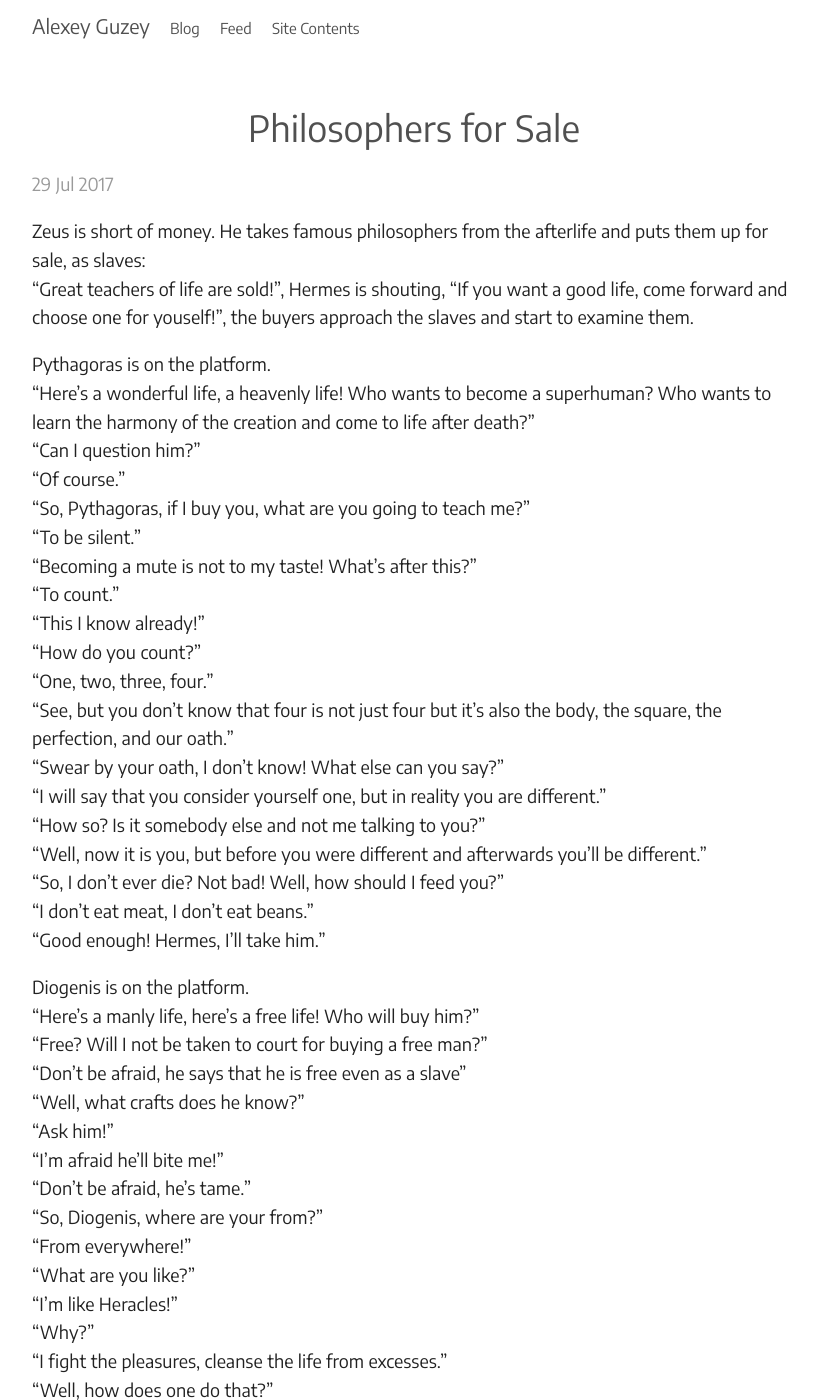
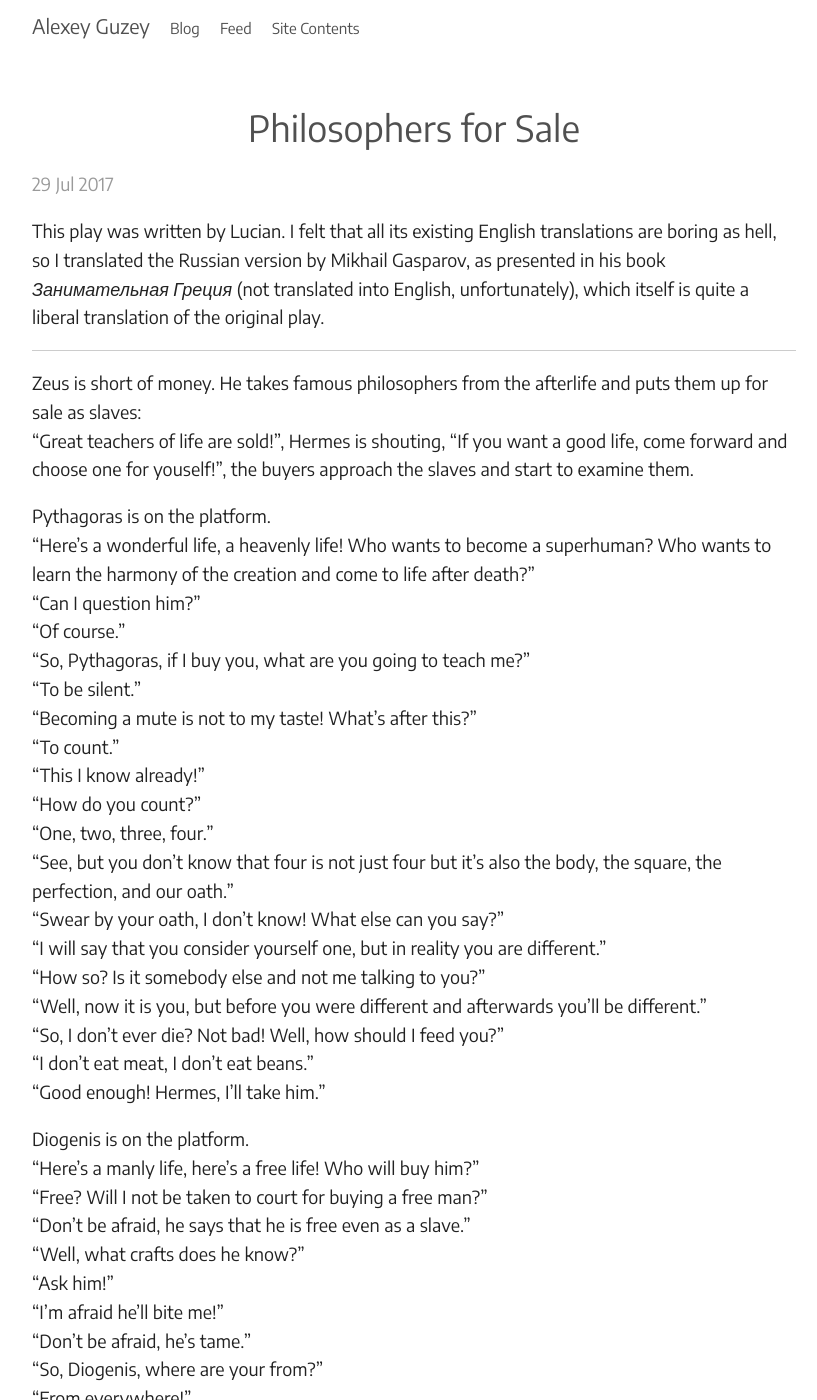
Before and after one commit to guzey/guzey.github.io1, a Jekyll site: the page built from _posts/2017-07-29-philosophers-for-sale.md, in a window 1280 px wide and 1400 px high. Shown: the whole window, without its empty margins (226-1043 px from the left). Built offline with Jekyll 4.4.1, drawn with Linux system fonts in a browser that asks for light colours; comment, search, counter and statistics services are not loaded; a style sheet for code colours, icons or effects is not loaded; some of the changed text lies outside the part shown.

Commit message:
typos in philosophers for sale and android posts

```diff
--- a/_posts/2017-07-29-philosophers-for-sale.md
+++ b/_posts/2017-07-29-philosophers-for-sale.md
@@ -3,7 +3,11 @@
 title: Philosophers for Sale
 ---
 
-Zeus is short of money. He takes famous philosophers from the afterlife and puts them up for sale, as slaves:
+This play was written by Lucian. I felt that all its existing English translations are boring as hell, so I translated the Russian version by Mikhail Gasparov, as presented in his book *Занимательная Греция* (not translated into English, unfortunately), which itself is quite a liberal translation of the original play.
+
+---
+
+Zeus is short of money. He takes famous philosophers from the afterlife and puts them up for sale as slaves:
 "Great teachers of life are sold!", Hermes is shouting, "If you want a good life, come forward and choose one for youself!", the buyers approach the slaves and start to examine them.
 
 Pythagoras is on the platform.
@@ -29,7 +33,7 @@
 Diogenis is on the platform.
 "Here's a manly life, here's a free life! Who will buy him?"
 "Free? Will I not be taken to court for buying a free man?"
-"Don't be afraid, he says that he is free even as a slave"
+"Don't be afraid, he says that he is free even as a slave."
 "Well, what crafts does he know?"
 "Ask him!"
 "I'm afraid he'll bite me!"
@@ -46,7 +50,6 @@
 "Take him!"
 
 "And here's two lifes at once, one wiser than the other! Who wants them?"
-<!--excerpt-->
 "What is it with them? One is constanly laughing, the other one is constantly crying. Why are you laughing?"
 "I'm laughing at you: you think you're buying a slave, while actually you're just buying atoms, void, and infinity."
 "That you're full of void, I can see that alright. And why are you crying?"
```
Also changed, not shown: other parts of _posts/2017-07-29-philosophers-for-sale.md (+1 -5 lines), _posts/2017-10-09-android.md (+1 -1 lines).
